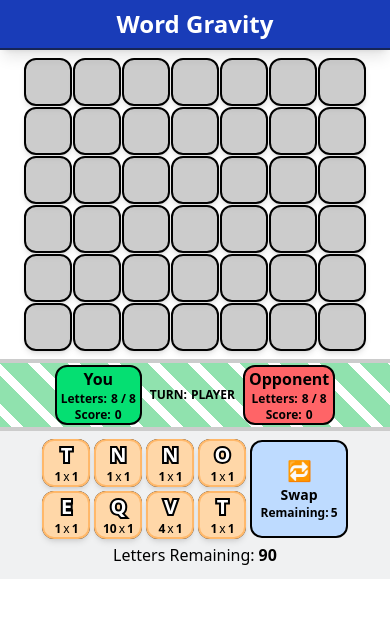
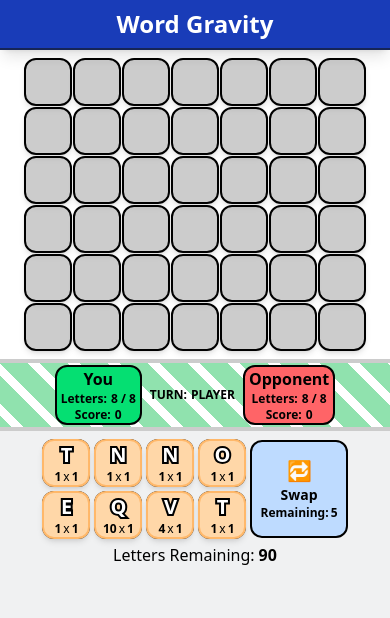
Before and after one commit to xandwr/word-gravity-pure, a SvelteKit app: page / in a window 390 px wide. Shown: the top 618 px of the page. Built offline with nearby package versions, Linux system fonts and the light colour scheme; no server answers.

Commit message:
Background layout

```diff
--- a/src/routes/+page.svelte
+++ b/src/routes/+page.svelte
@@ -9,7 +9,7 @@
     import PlayerInfoPanel from "../components/playerInfoPanel.svelte";
 </script>
 
-<main class="flex flex-col justify-between overflow-x-hidden">
+<main class="flex flex-col min-h-screen overflow-x-hidden">
     <header
         class="flex flex-col items-center bg-blue-800 text-white p-2 sm:p-3 border-b-2 sm:border-b-4 border-blue-950 shadow-lg"
     >
@@ -51,7 +51,7 @@
         </div>
     {/if}
 
-    <div class="flex flex-col">
+    <div class="flex flex-col flex-1">
         <div class="w-full h-full p-2 sm:p-3 md:p-4 flex justify-center">
             <WordGrid />
         </div>
@@ -89,10 +89,13 @@
             </div>
         </div>
 
-        <div
-            class="w-full h-full p-2 sm:p-3 md:p-4 flex justify-center bg-gray-500/10"
-        >
-            <PlayerHand />
+        <div class="relative flex-1">
+            <!-- Background panel from player info to bottom of screen -->
+            <div class="absolute inset-0 bg-gray-500/10"></div>
+
+            <div class="relative w-full p-2 sm:p-3 md:p-4 flex justify-center">
+                <PlayerHand />
+            </div>
         </div>
     </div>
 </main>
```
